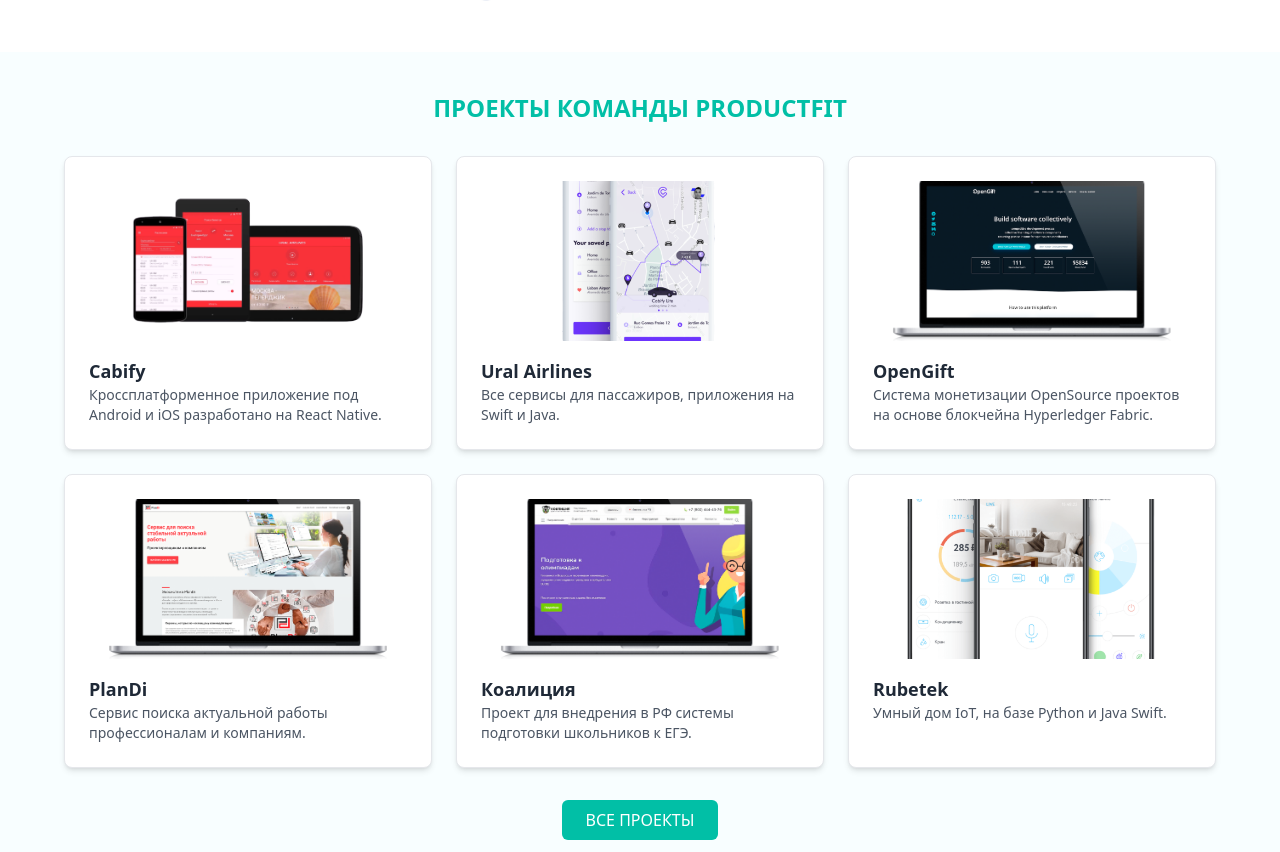
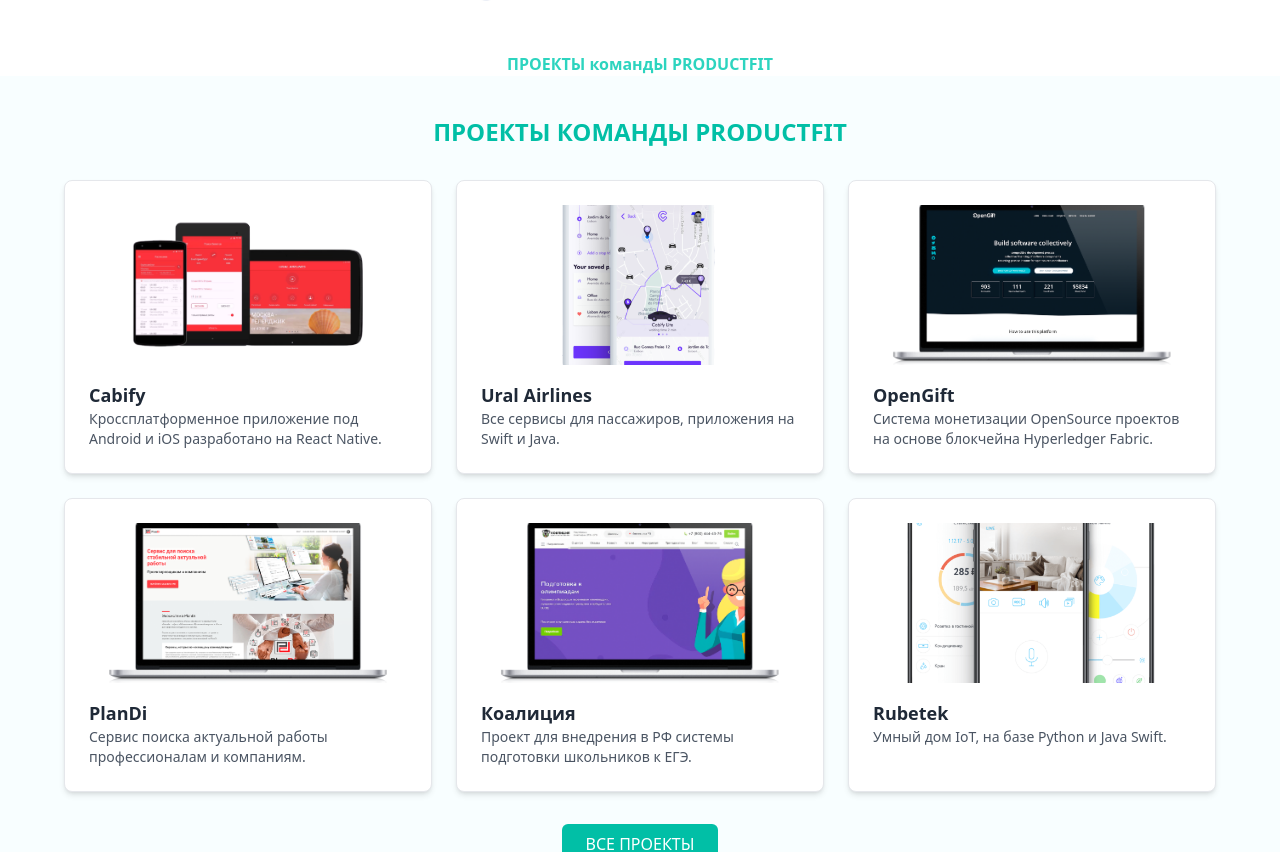
Before and after one commit to jasmina001/Site_ProductFit, a website: page public/home.html in a window 1280 px wide. Shown: the part 870-1722 px from the top of the page. Drawn offline with nearby package versions, Linux system fonts and the light colour scheme.

Commit message:
add new section

```diff
--- a/public/home.html
+++ b/public/home.html
@@ -101,7 +101,11 @@
     </section>
 
 
-
+    <section class="flex justify-center items-center ">
+        <div>
+            <b class="text-teal-400">ПРОЕКТЫ командЫ PRODUCTFIT</b>
+        </div>
+    </section>
 
 
     <div class="bg-[#F8FEFF] py-10">
```
